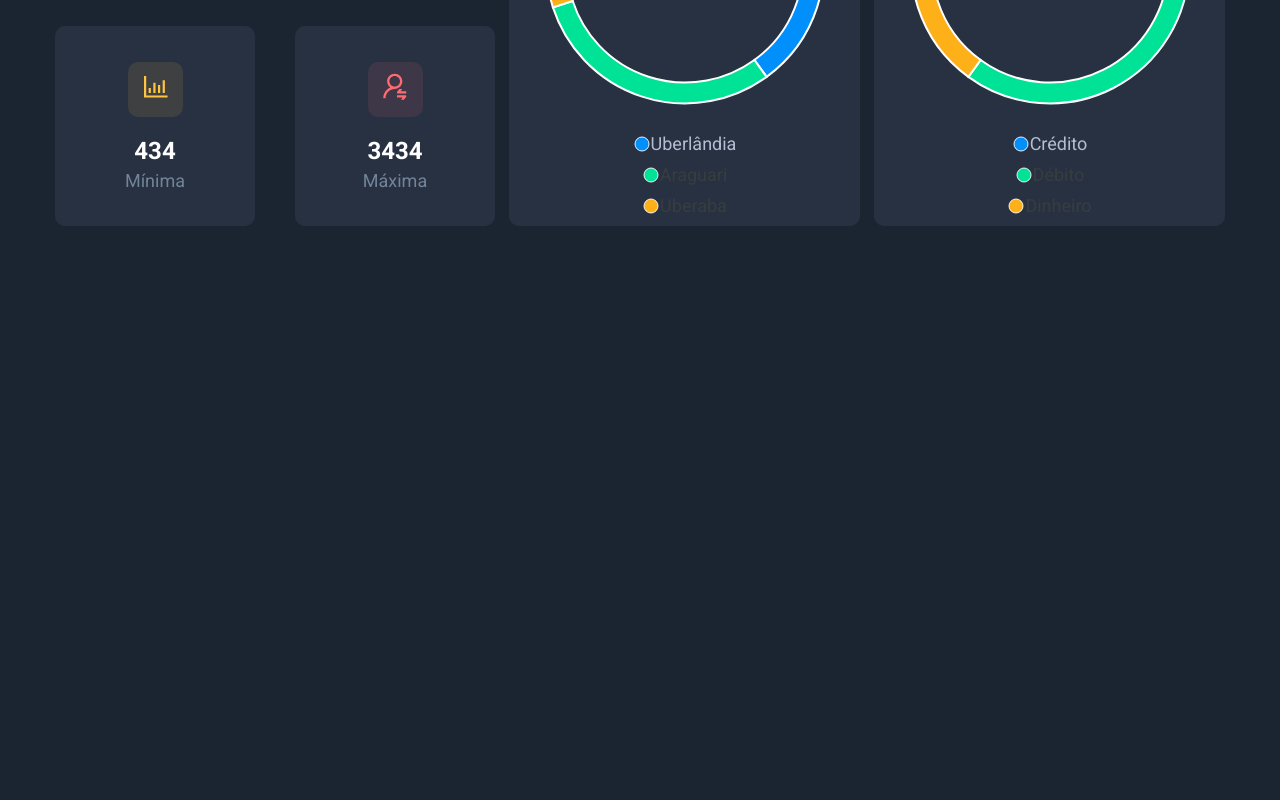
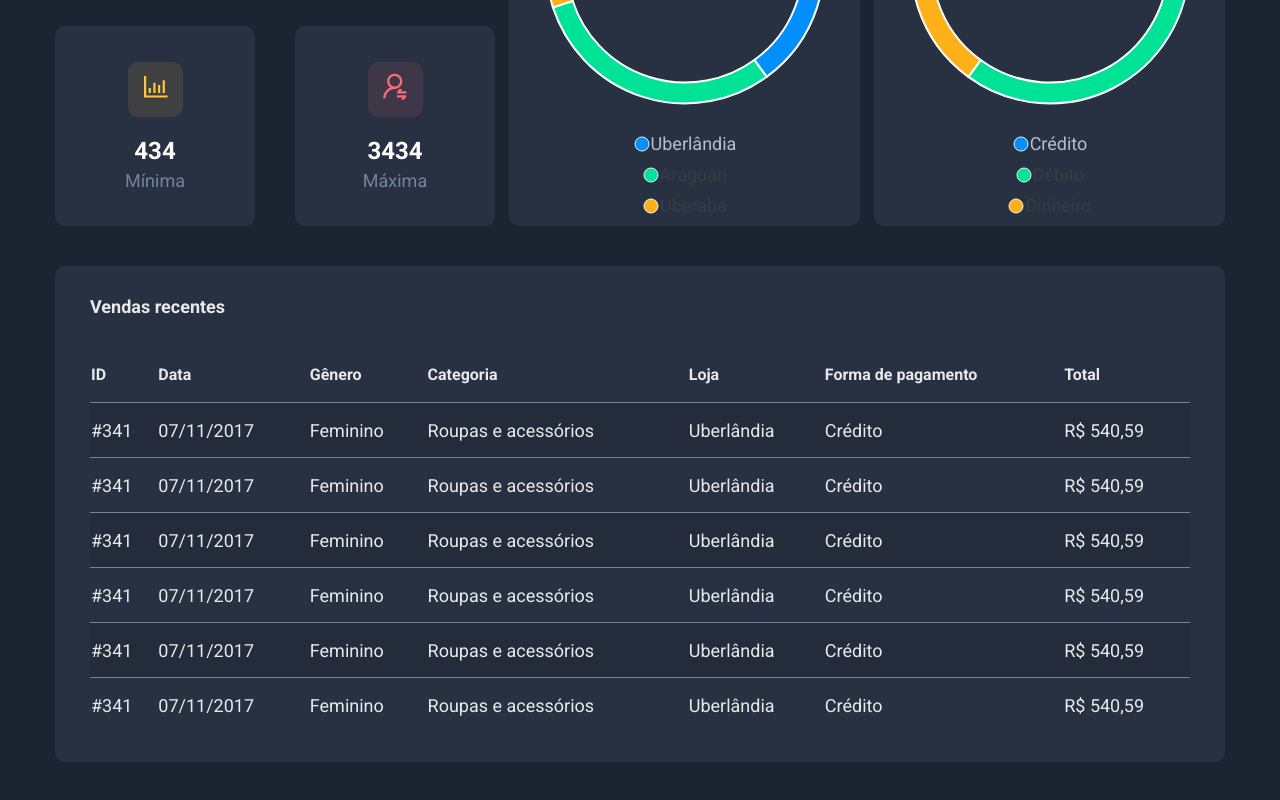
Before and after one commit to jefersonwvs/bsr-dssales, a React (Create React App) app in the folder front-web/: page / in a window 1280 px wide. Shown: the part 869-1669 px from the top of the page. Before the commit the page ends 1135 px from the top, so only its background shows below. Built offline with nearby package versions, Linux system fonts and the light colour scheme.

Commit message:
SalesTable component

```diff
--- a/front-web/src/App.tsx
+++ b/front-web/src/App.tsx
@@ -4,6 +4,7 @@ import Header from './components/header';
 import PieChartCard from './components/pie-chart-card';
 import SalesByDate from './components/sales-by-date';
 import SalesSummary from './components/sales-summary';
+import SalesTable from './components/sales-table';
 
 function App() {
   return (
@@ -25,6 +26,7 @@ function App() {
             series={[25, 35, 40]}
           />
         </div>
+        <SalesTable />
       </div>
     </>
   );
--- /dev/null
+++ b/front-web/src/components/sales-table/index.tsx
@@ -0,0 +1,80 @@
+import './styles.css';
+
+function SalesTable() {
+  return (
+    <div className="sales-table-container base-card">
+      <h3 className="sales-table-title">Vendas recentes</h3>
+      <table className="sales-table">
+        <thead>
+          <tr>
+            <th>ID</th>
+            <th>Data</th>
+            <th>Gênero</th>
+            <th>Categoria</th>
+            <th>Loja</th>
+            <th>Forma de pagamento</th>
+            <th>Total</th>
+          </tr>
+        </thead>
+        <tbody>
+          <tr>
+            <td>#341</td>
+            <td>07/11/2017</td>
+            <td>Feminino</td>
+            <td>Roupas e acessórios</td>
+            <td>Uberlândia</td>
+            <td>Crédito</td>
+            <td>R$ 540,59</td>
+          </tr>
+          <tr>
+            <td>#341</td>
+            <td>07/11/2017</td>
+            <td>Feminino</td>
+            <td>Roupas e acessórios</td>
+            <td>Uberlândia</td>
+            <td>Crédito</td>
+            <td>R$ 540,59</td>
+          </tr>
+          <tr>
+            <td>#341</td>
+            <td>07/11/2017</td>
+            <td>Feminino</td>
+            <td>Roupas e acessórios</td>
+            <td>Uberlândia</td>
+            <td>Crédito</td>
+            <td>R$ 540,59</td>
+          </tr>
+          <tr>
+            <td>#341</td>
+            <td>07/11/2017</td>
+            <td>Feminino</td>
+            <td>Roupas e acessórios</td>
+            <td>Uberlândia</td>
+            <td>Crédito</td>
+            <td>R$ 540,59</td>
+          </tr>
+          <tr>
+            <td>#341</td>
+            <td>07/11/2017</td>
+            <td>Feminino</td>
+            <td>Roupas e acessórios</td>
+            <td>Uberlândia</td>
+            <td>Crédito</td>
+            <td>R$ 540,59</td>
+          </tr>
+          <tr>
+            <td>#341</td>
+            <td>07/11/2017</td>
+            <td>Feminino</td>
+            <td>Roupas e acessórios</td>
+            <td>Uberlândia</td>
+            <td>Crédito</td>
+            <td>R$ 540,59</td>
+          </tr>
+        </tbody>
+      </table>
+    </div>
+  );
+}
+
+export default SalesTable;
--- /dev/null
+++ b/front-web/src/components/sales-table/styles.css
@@ -0,0 +1,39 @@
+.sales-table-container {
+  margin-bottom: 50px;
+  padding: 30px 35px;
+}
+
+.sales-table-title {
+  font-size: 18px;
+}
+
+.sales-table {
+  margin-top: 30px;
+  width: 100%;
+  border-spacing: 0;
+}
+
+.sales-table thead th {
+  text-align: left;
+  height: 55px;
+  font-size: 16px;
+}
+
+.sales-table tbody td {
+  height: 55px;
+  border-top: 1px solid var(--grey-light-125-color);
+  font-size: 18px;
+  transition: background 0.3s;
+}
+
+.sales-table tbody tr:hover > td {
+  background-color: var(--grey-light-150-color);
+}
+
+.sales-table tbody tr:nth-child(even) {
+  background-color: var(--primary-color);
+}
+
+.sales-table tbody tr:nth-child(odd) {
+  background-color: rgba(0, 0, 0, 0.1);
+}
```
